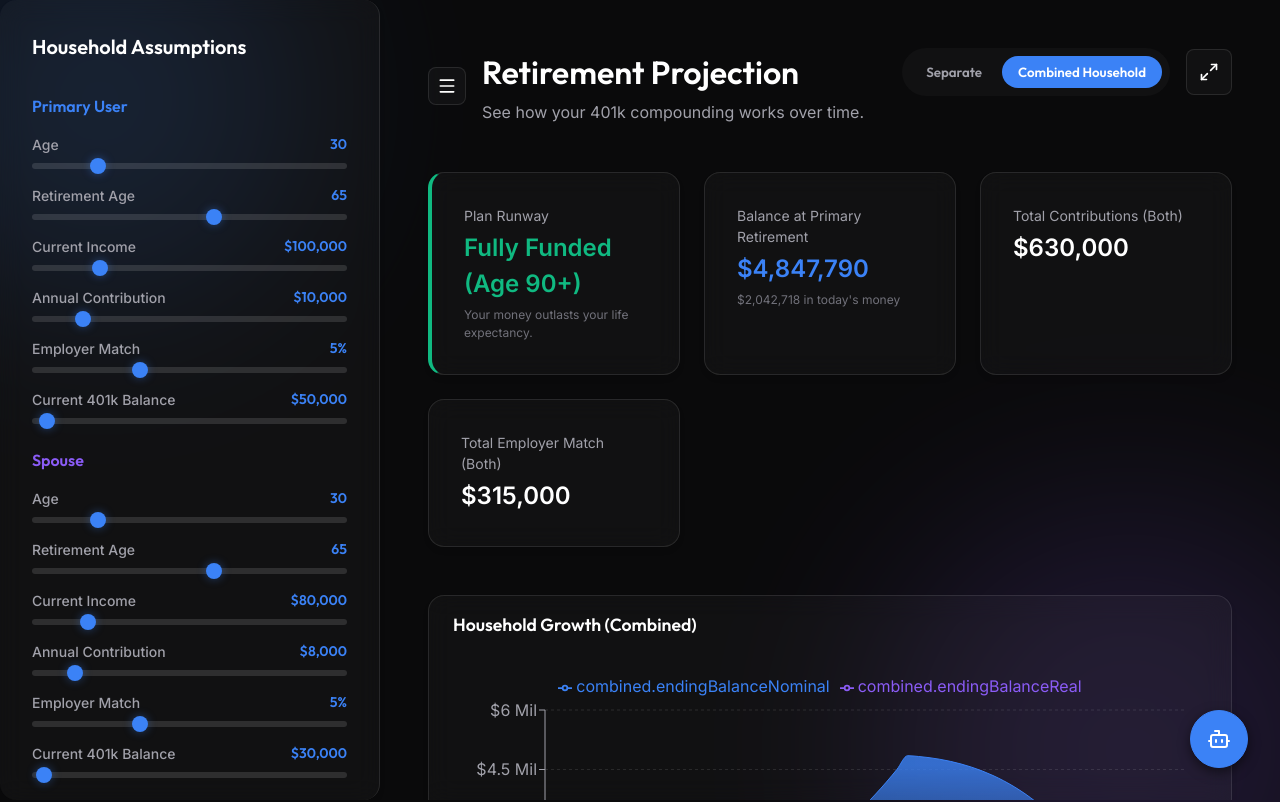
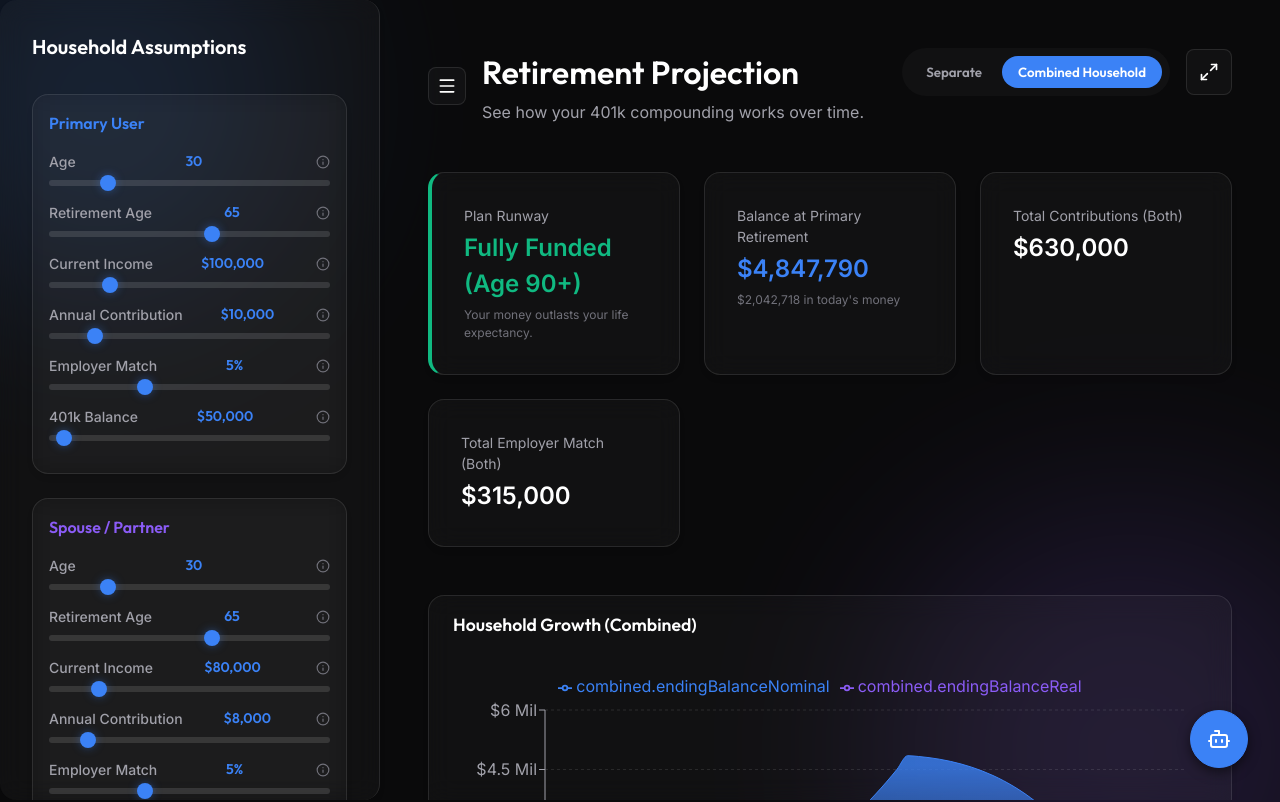
Before and after one commit to aravindannet/FinancialPlanner, a React (Vite) app: page / in a window 1280 px wide. Shown: the top 802 px of the page. Built offline with nearby package versions, Linux system fonts and the light colour scheme.

Commit message:
UI Polish: Card-based input layout, full-width tables, and tooltip overflow fix

```diff
--- a/src/components/AmortizationTable.tsx
+++ b/src/components/AmortizationTable.tsx
@@ -66,7 +66,7 @@ export const AmortizationTable: React.FC<TableProps> = ({ data, state }) => {
 
   if (state.isCombinedView) {
     return (
-      <div className="glass-panel" style={{ marginTop: 'var(--spacing-xl)', padding: 'var(--spacing-xl)', overflowX: 'auto' }}>
+      <div className="glass-panel" style={{ marginTop: 'var(--spacing-xl)', padding: 'var(--spacing-xl)', overflowX: 'auto', width: '100%' }}>
         <h3 style={{ marginBottom: 'var(--spacing-md)' }}>Yearly Breakdown (Household Total)</h3>
         <table style={{ width: '100%', borderCollapse: 'collapse', textAlign: 'right', whiteSpace: 'nowrap' }}>
           {renderTableHead()}
--- a/src/components/InfoTooltip.tsx
+++ b/src/components/InfoTooltip.tsx
@@ -3,10 +3,27 @@ import { Info } from 'lucide-react';
 
 interface InfoTooltipProps {
   text: string;
+  align?: 'left' | 'center' | 'right';
 }
 
-export const InfoTooltip: React.FC<InfoTooltipProps> = ({ text }) => {
+export const InfoTooltip: React.FC<InfoTooltipProps> = ({ text, align = 'center' }) => {
   const [show, setShow] = useState(false);
+
+  const getPositionStyles = () => {
+    switch(align) {
+      case 'left': return { left: '0', transform: 'none' };
+      case 'right': return { right: '0', left: 'auto', transform: 'none' };
+      default: return { left: '50%', transform: 'translateX(-50%)' };
+    }
+  };
+
+  const getTriangleStyles = () => {
+    switch(align) {
+      case 'left': return { left: '10px', marginLeft: '0' };
+      case 'right': return { right: '10px', left: 'auto', marginLeft: '0' };
+      default: return { left: '50%', marginLeft: '-6px' };
+    }
+  };
 
   return (
     <div
@@ -20,11 +37,9 @@ export const InfoTooltip: React.FC<InfoTooltipProps> = ({ text }) => {
         <div style={{
           position: 'absolute',
           bottom: '100%',
-          left: '50%',
-          transform: 'translateX(-50%)',
+          ...getPositionStyles(),
           marginBottom: '8px',
-          width: 'max-content',
-          maxWidth: '250px',
+          width: '200px',
           padding: '0.75rem',
           backgroundColor: 'var(--bg-base)',
           color: 'var(--text-secondary)',
@@ -42,8 +57,7 @@ export const InfoTooltip: React.FC<InfoTooltipProps> = ({ text }) => {
           <div style={{
             position: 'absolute',
             top: '100%',
-            left: '50%',
-            marginLeft: '-6px',
+            ...getTriangleStyles(),
             borderWidth: '6px',
             borderStyle: 'solid',
             borderColor: 'var(--border) transparent transparent transparent'
@@ -51,11 +65,11 @@ export const InfoTooltip: React.FC<InfoTooltipProps> = ({ text }) => {
           <div style={{
             position: 'absolute',
             top: '100%',
-            left: '50%',
-            marginLeft: '-5px',
+            ...getTriangleStyles(),
             borderWidth: '5px',
             borderStyle: 'solid',
-            borderColor: 'var(--bg-base) transparent transparent transparent'
+            borderColor: 'var(--bg-base) transparent transparent transparent',
+            marginTop: '-1px'
           }} />
         </div>
       )}
--- a/src/components/InputPanel.tsx
+++ b/src/components/InputPanel.tsx
@@ -22,125 +22,177 @@ export const InputPanel: React.FC<InputPanelProps> = ({ state, updateState }) =>
     <div className="glass-panel" style={{ width: '380px', flexShrink: 0, padding: 'var(--spacing-xl)', overflowY: 'auto', borderLeft: 'none', borderTop: 'none', borderBottom: 'none' }}>
       <h2 style={{ marginBottom: 'var(--spacing-xl)', fontSize: '1.25rem' }}>Household Assumptions</h2>
 
-      <div style={{ marginBottom: 'var(--spacing-lg)' }}>
-        <div style={{ display: 'flex', justifyContent: 'space-between', alignItems: 'center', marginBottom: 'var(--spacing-md)' }}>
-          <h3 style={{ fontSize: '1rem', color: 'var(--primary)' }}>Primary User</h3>
-        </div>
+      {/* Primary User Card */}
+      <div className="glass-panel" style={{ padding: 'var(--spacing-md)', marginBottom: 'var(--spacing-lg)', background: 'rgba(255,255,255,0.02)' }}>
+        <h3 style={{ fontSize: '1rem', color: 'var(--primary)', marginBottom: 'var(--spacing-md)' }}>Primary User</h3>
 
         <div className="input-group">
-          <label className="input-label">Age <span className="value">{state.userAge}</span></label>
+          <label className="input-label">
+            Age <span className="value">{state.userAge}</span>
+            <InfoTooltip align="right" text="Your current age. Impacts years to retirement and catch-up contribution eligibility." />
+          </label>
           <input type="range" min="18" max="80" value={state.userAge} onChange={(e) => updateState('userAge', Number(e.target.value))} />
         </div>
         <div className="input-group">
-          <label className="input-label">Retirement Age <span className="value">{state.retireAge}</span></label>
+          <label className="input-label">
+            Retirement Age <span className="value">{state.retireAge}</span>
+            <InfoTooltip align="right" text="Age you plan to stop working and begin withdrawals." />
+          </label>
           <input type="range" min={state.userAge} max="90" value={state.retireAge} onChange={(e) => updateState('retireAge', Number(e.target.value))} />
         </div>
         <div className="input-group">
-          <label className="input-label">Current Income <span className="value">${state.userIncome.toLocaleString()}</span></label>
+          <label className="input-label">
+            Current Income <span className="value">${state.userIncome.toLocaleString()}</span>
+            <InfoTooltip align="right" text="Gross annual salary. Used for calculating employer match amounts." />
+          </label>
           <input type="range" min="0" max="500000" step="5000" value={state.userIncome} onChange={(e) => updateState('userIncome', Number(e.target.value))} />
         </div>
         <div className="input-group">
-          <label className="input-label">Annual Contribution <span className="value">${state.userContribution.toLocaleString()}</span></label>
+          <label className="input-label">
+            Annual Contribution <span className="value">${state.userContribution.toLocaleString()}</span>
+            <InfoTooltip align="right" text="Your annual deposit. Automatically capped at IRS limits in simulations." />
+          </label>
           <input type="range" min="0" max="69000" step="500" value={state.userContribution} onChange={(e) => updateState('userContribution', Number(e.target.value))} />
           {renderLimitWarning(state.userContribution, state.userAge)}
         </div>
         <div className="input-group">
-          <label className="input-label">Employer Match <span className="value">{state.userMatchPct}%</span></label>
+          <label className="input-label">
+            Employer Match <span className="value">{state.userMatchPct}%</span>
+            <InfoTooltip align="right" text="Percentage of income your employer contributes to your 401k." />
+          </label>
           <input type="range" min="0" max="15" step="1" value={state.userMatchPct} onChange={(e) => updateState('userMatchPct', Number(e.target.value))} />
         </div>
         <div className="input-group">
-          <label className="input-label">Current 401k Balance <span className="value">${state.currentBalanceUser.toLocaleString()}</span></label>
+          <label className="input-label">
+            401k Balance <span className="value">${state.currentBalanceUser.toLocaleString()}</span>
+            <InfoTooltip align="right" text="Current total value of your retirement account." />
+          </label>
           <input type="range" min="0" max="2000000" step="5000" value={state.currentBalanceUser} onChange={(e) => updateState('currentBalanceUser', Number(e.target.value))} />
         </div>
       </div>
 
-      <div style={{ marginBottom: 'var(--spacing-lg)' }}>
-        <h3 style={{ fontSize: '1rem', color: 'var(--accent-2)', marginBottom: 'var(--spacing-md)' }}>Spouse</h3>
+      {/* Spouse Card */}
+      <div className="glass-panel" style={{ padding: 'var(--spacing-md)', marginBottom: 'var(--spacing-lg)', background: 'rgba(255,255,255,0.02)' }}>
+        <h3 style={{ fontSize: '1rem', color: 'var(--accent-2)', marginBottom: 'var(--spacing-md)' }}>Spouse / Partner</h3>
         <div className="input-group">
-          <label className="input-label">Age <span className="value">{state.spouseAge}</span></label>
+          <label className="input-label">
+            Age <span className="value">{state.spouseAge}</span>
+            <InfoTooltip align="right" text="Your spouse's current age." />
+          </label>
           <input type="range" min="18" max="80" value={state.spouseAge} onChange={(e) => updateState('spouseAge', Number(e.target.value))} />
         </div>
         <div className="input-group">
-          <label className="input-label">Retirement Age <span className="value">{state.spouseRetireAge}</span></label>
+          <label className="input-label">
+            Retirement Age <span className="value">{state.spouseRetireAge}</span>
+            <InfoTooltip align="right" text="Age your spouse plans to retire." />
+          </label>
           <input type="range" min={state.spouseAge} max="90" value={state.spouseRetireAge} onChange={(e) => updateState('spouseRetireAge', Number(e.target.value))} />
         </div>
         <div className="input-group">
-          <label className="input-label">Current Income <span className="value">${state.spouseIncome.toLocaleString()}</span></label>
+          <label className="input-label">
+            Current Income <span className="value">${state.spouseIncome.toLocaleString()}</span>
+            <InfoTooltip align="right" text="Spouse's gross annual salary." />
+          </label>
           <input type="range" min="0" max="500000" step="5000" value={state.spouseIncome} onChange={(e) => updateState('spouseIncome', Number(e.target.value))} />
         </div>
         <div className="input-group">
-          <label className="input-label">Annual Contribution <span className="value">${state.spouseContribution.toLocaleString()}</span></label>
+          <label className="input-label">
+            Annual Contribution <span className="value">${state.spouseContribution.toLocaleString()}</span>
+            <InfoTooltip align="right" text="Spouse's annual deposit." />
+          </label>
           <input type="range" min="0" max="69000" step="500" value={state.spouseContribution} onChange={(e) => updateState('spouseContribution', Number(e.target.value))} />
           {renderLimitWarning(state.spouseContribution, state.spouseAge)}
         </div>
         <div className="input-group">
-          <label className="input-label">Employer Match <span className="value">{state.spouseMatchPct}%</span></label>
+          <label className="input-label">
+            Employer Match <span className="value">{state.spouseMatchPct}%</span>
+            <InfoTooltip align="right" text="Spouse's employer match percentage." />
+          </label>
           <input type="range" min="0" max="15" step="1" value={state.spouseMatchPct} onChange={(e) => updateState('spouseMatchPct', Number(e.target.value))} />
         </div>
         <div className="input-group">
-          <label className="input-label">Current 401k Balance <span className="value">${state.currentBalanceSpouse.toLocaleString()}</span></label>
+          <label className="input-label">
+            401k Balance <span className="value">${state.currentBalanceSpouse.toLocaleString()}</span>
+            <InfoTooltip align="right" text="Spouse's current account balance." />
+          </label>
           <input type="range" min="0" max="2000000" step="5000" value={state.currentBalanceSpouse} onChange={(e) => updateState('currentBalanceSpouse', Number(e.target.value))} />
         </div>
       </div>
 
-      <div style={{ marginBottom: 'var(--spacing-lg)' }}>
-        <h3 style={{ fontSize: '1rem', color: 'var(--text-primary)', marginBottom: 'var(--spacing-md)' }}>Retirement Phase (Today's $)</h3>
-        <p style={{ fontSize: '0.75rem', color: 'var(--text-secondary)', marginBottom: 'var(--spacing-md)' }}>Withdrawals automatically adjust for inflation.</p>
+      {/* Retirement Phase Card */}
+      <div className="glass-panel" style={{ padding: 'var(--spacing-md)', marginBottom: 'var(--spacing-lg)', background: 'rgba(255,255,255,0.02)' }}>
+        <h3 style={{ fontSize: '1rem', color: 'var(--text-primary)', marginBottom: 'var(--spacing-md)' }}>Retirement Goal</h3>
+        <p style={{ fontSize: '0.75rem', color: 'var(--text-secondary)', marginBottom: 'var(--spacing-md)' }}>Withdrawals adjust for inflation annually.</p>
+
         <div className="input-group">
           <label className="input-label">
             Primary Net Withdrawal <span className="value" style={{ color: 'var(--danger)' }}>${state.userWithdrawalRate.toLocaleString()}/yr</span>
-            <InfoTooltip text="The exact amount of spending cash you want to take home every year in retirement. This value is mathematically 'grossed-up' by your tax rate to cover taxes, and then incremented by inflation every year to protect your purchasing power." />
+            <InfoTooltip align="right" text="Desired take-home cash per year. Grossed-up for taxes in simulation." />
           </label>
           <input type="range" min="0" max="500000" step="1000" value={state.userWithdrawalRate} onChange={(e) => updateState('userWithdrawalRate', Number(e.target.value))} />
         </div>
         <div className="input-group">
           <label className="input-label">
             Spouse Net Withdrawal <span className="value" style={{ color: 'var(--danger)' }}>${state.spouseWithdrawalRate.toLocaleString()}/yr</span>
-            <InfoTooltip text="The exact amount of spending cash your spouse wants to take home every year in retirement." />
+            <InfoTooltip align="right" text="Desired take-home cash for spouse per year." />
           </label>
           <input type="range" min="0" max="500000" step="1000" value={state.spouseWithdrawalRate} onChange={(e) => updateState('spouseWithdrawalRate', Number(e.target.value))} />
         </div>
         <div className="input-group">
           <label className="input-label">
             Est. Social Security <span className="value" style={{ color: 'var(--accent-1)' }}>${state.socialSecurity.toLocaleString()}/mo</span>
-            <InfoTooltip text="The combined monthly amount you expect to receive from Social Security. The engine subtracts this income from your 'Net Withdrawal' so your 401k doesn't have to fund your entire lifestyle." />
+            <InfoTooltip align="right" text="Combined monthly Social Security income." />
           </label>
-          <input type="range" min="0" max="5000" step="100" value={state.socialSecurity} onChange={(e) => updateState('socialSecurity', Number(e.target.value))} />
+          <input type="range" min="0" max="10000" step="100" value={state.socialSecurity} onChange={(e) => updateState('socialSecurity', Number(e.target.value))} />
         </div>
         <div className="input-group">
           <label className="input-label">
             Effective Tax Rate <span className="value">{state.taxRate}%</span>
-            <InfoTooltip text="Your estimated effective tax rate in retirement. The engine artificially increases your 401k withdrawals to ensure you have enough to pay these taxes while still hitting your 'Net Withdrawal' target." />
+            <InfoTooltip align="right" text="Estimated tax rate on retirement withdrawals." />
           </label>
-          <input type="range" min="0" max="40" step="1" value={state.taxRate} onChange={(e) => updateState('taxRate', Number(e.target.value))} />
+          <input type="range" min="0" max="50" step="1" value={state.taxRate} onChange={(e) => updateState('taxRate', Number(e.target.value))} />
+        </div>
+
+        <div style={{ marginTop: 'var(--spacing-md)', padding: '0.75rem', background: 'rgba(239, 68, 68, 0.1)', borderRadius: 'var(--radius-md)' }}>
+          <div style={{ display: 'flex', alignItems: 'center', gap: '0.5rem' }}>
+            <input
+              type="checkbox"
+              id="stressTest"
+              checked={state.enableStressTest}
+              onChange={(e) => updateState('enableStressTest', e.target.checked)}
+              style={{ cursor: 'pointer', width: '16px', height: '16px' }}
+            />
+            <label htmlFor="stressTest" style={{ cursor: 'pointer', fontSize: '0.875rem', color: 'var(--danger)', fontWeight: 600 }}>
+              Simulate 2008 Crash
+              <InfoTooltip align="right" text="Forces -30% return during first 2 retirement years." />
+            </label>
+          </div>
         </div>
       </div>
 
-      <div style={{ marginTop: 'var(--spacing-2xl)' }}>
-        <h3 style={{ fontSize: '1rem', marginBottom: 'var(--spacing-md)' }}>Advanced Assumptions</h3>
+      {/* Assumptions Card */}
+      <div className="glass-panel" style={{ padding: 'var(--spacing-md)', background: 'rgba(255,255,255,0.02)' }}>
+        <h3 style={{ fontSize: '1rem', color: 'var(--accent-2)', marginBottom: 'var(--spacing-md)' }}>Market Assumptions</h3>
         <div className="input-group">
-          <label className="input-label">Expected Return <span className="value">{state.expectedReturn}%</span></label>
+          <label className="input-label">
+            Expected Return <span className="value">{state.expectedReturn}%</span>
+            <InfoTooltip align="right" text="Average annual portfolio growth rate." />
+          </label>
           <input type="range" min="1" max="15" step="0.5" value={state.expectedReturn} onChange={(e) => updateState('expectedReturn', Number(e.target.value))} />
         </div>
         <div className="input-group">
-          <label className="input-label">Inflation <span className="value">{state.inflation}%</span></label>
+          <label className="input-label">
+            Annual Inflation <span className="value">{state.inflation}%</span>
+            <InfoTooltip align="right" text="Average rate by which costs increase and dollar value erodes." />
+          </label>
           <input type="range" min="0" max="10" step="0.1" value={state.inflation} onChange={(e) => updateState('inflation', Number(e.target.value))} />
         </div>
         <div className="input-group">
-          <label className="input-label">Life Expectancy <span className="value">{state.lifeExpectancy}</span></label>
+          <label className="input-label">
+            Life Expectancy <span className="value">Age {state.lifeExpectancy}</span>
+            <InfoTooltip align="right" text="Age the plan is projected to last until." />
+          </label>
           <input type="range" min="70" max="120" step="1" value={state.lifeExpectancy} onChange={(e) => updateState('lifeExpectancy', Number(e.target.value))} />
-        </div>
-        <div style={{ marginTop: 'var(--spacing-lg)', display: 'flex', alignItems: 'center', gap: '0.5rem' }}>
-          <input
-            type="checkbox"
-            id="stressTest"
-            checked={state.enableStressTest}
-            onChange={(e) => updateState('enableStressTest', e.target.checked)}
-            style={{ cursor: 'pointer', width: '16px', height: '16px' }}
-          />
-          <label htmlFor="stressTest" style={{ cursor: 'pointer', fontSize: '0.875rem', color: 'var(--danger)' }}>
-            Simulate 2008 Crash at Retirement (-30% return)
-          </label>
         </div>
       </div>
 
```
